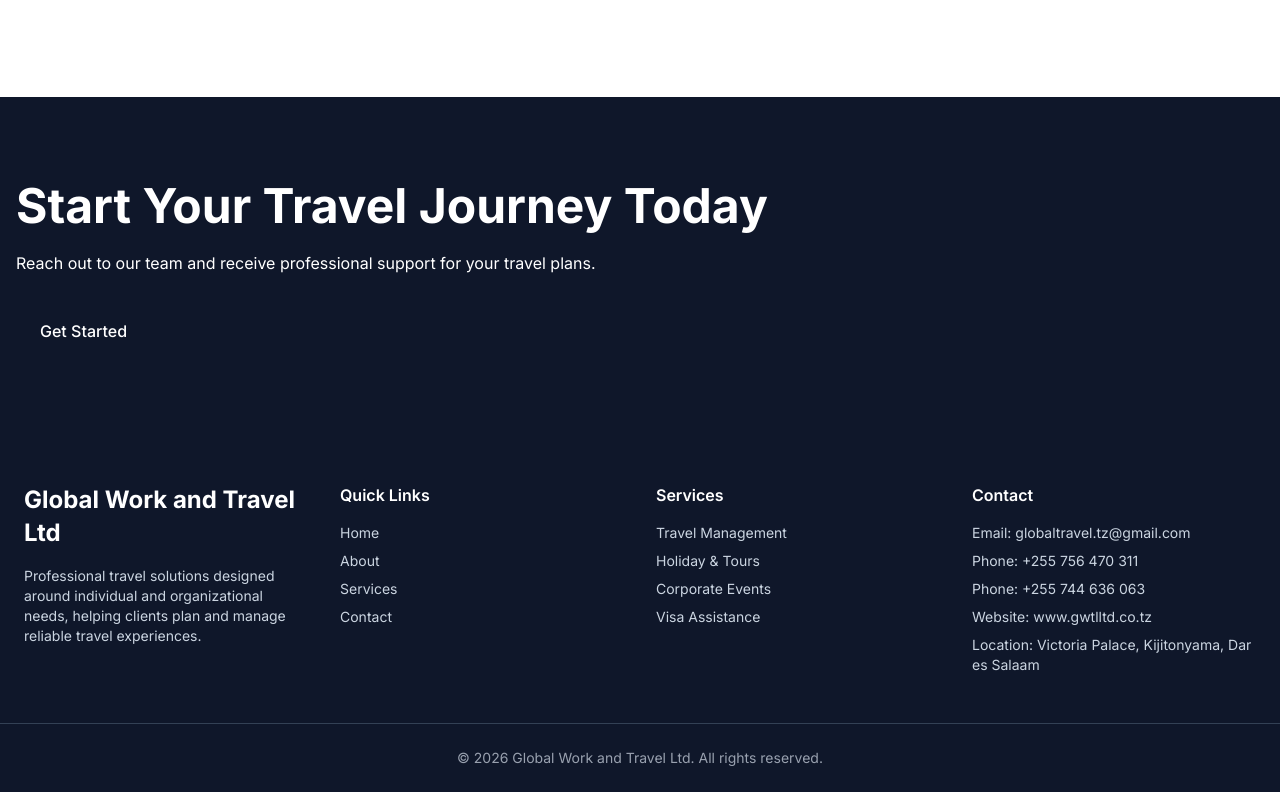
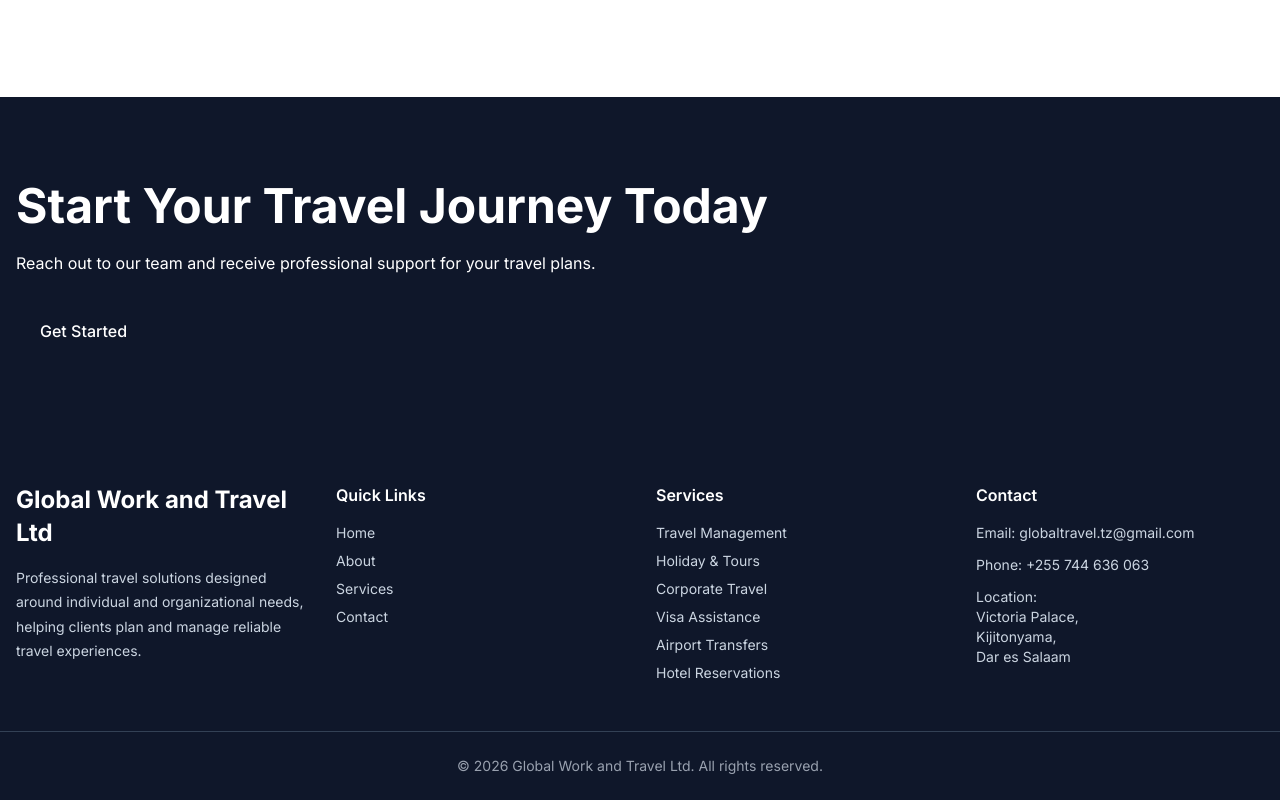
Before and after one commit to ericbalaile/Balaile-Tech-Lab, a React (Vite) app: page /contact in a window 1280 px wide. Shown: the part 1687-2487 px from the top of the page. Built offline with nearby package versions, Linux system fonts and the light colour scheme.

Commit message:
Polish footer layout and company information

```diff
--- a/src/components/layout/Footer.jsx
+++ b/src/components/layout/Footer.jsx
@@ -1,4 +1,5 @@
 import { NavLink } from "react-router-dom";
+import Container from "../ui/Container.jsx";
 
 function Footer() {
   const quickLinks = [
@@ -23,18 +24,21 @@ function Footer() {
   const services = [
     "Travel Management",
     "Holiday & Tours",
-    "Corporate Events",
+    "Corporate Travel",
     "Visa Assistance",
+    "Airport Transfers",
+    "Hotel Reservations",
   ];
 
   return (
     <footer className="bg-gray-900 text-white">
-      <div className="mx-auto grid max-w-7xl gap-8 px-6 py-12 md:grid-cols-4">
+      <Container>
+        <div className="grid gap-8 py-12 md:grid-cols-4">
           {/* Company */}
           <div>
             <h2 className="text-xl font-bold">Global Work and Travel Ltd</h2>
 
-          <p className="mt-4 text-sm text-gray-300">
+            <p className="mt-4 text-sm leading-relaxed text-gray-300">
               Professional travel solutions designed around individual and
               organizational needs, helping clients plan and manage reliable
               travel experiences.
@@ -43,12 +47,15 @@ function Footer() {
 
           {/* Quick Links */}
           <div>
-          <h3 className="font-semibold">Quick Links</h3>
+            <h3 className="font-semibold text-white">Quick Links</h3>
 
             <ul className="mt-4 space-y-2 text-sm text-gray-300">
               {quickLinks.map((link) => (
                 <li key={link.label}>
-                <NavLink to={link.path} className="transition hover:text-white">
+                  <NavLink
+                    to={link.path}
+                    className="transition-colors duration-200 hover:text-white"
+                  >
                     {link.label}
                   </NavLink>
                 </li>
@@ -58,7 +65,7 @@ function Footer() {
 
           {/* Services */}
           <div>
-          <h3 className="font-semibold">Services</h3>
+            <h3 className="font-semibold text-white">Services</h3>
 
             <ul className="mt-4 space-y-2 text-sm text-gray-300">
               {services.map((service) => (
@@ -69,24 +76,47 @@ function Footer() {
 
           {/* Contact */}
           <div>
-          <h3 className="font-semibold">Contact</h3>
+            <h3 className="font-semibold text-white">Contact</h3>
 
-          <ul className="mt-4 space-y-2 text-sm text-gray-300">
-            <li>Email: globaltravel.tz@gmail.com</li>
+            <ul className="mt-4 space-y-3 text-sm text-gray-300">
+              <li>
+                <a
+                  href="mailto:globaltravel.tz@gmail.com"
+                  className="transition-colors duration-200 hover:text-white"
+                >
+                  Email: globaltravel.tz@gmail.com
+                </a>
+              </li>
 
-            <li>Phone: +255 756 470 311</li>
+              <li>
+                <a
+                  href="tel:+255744636063"
+                  className="transition-colors duration-200 hover:text-white"
+                >
+                  Phone: +255 744 636 063
+                </a>
+              </li>
 
-            <li>Phone: +255 744 636 063</li>
-
-            <li>Website: www.gwtlltd.co.tz</li>
-
-            <li>Location: Victoria Palace, Kijitonyama, Dar es Salaam</li>
+              <li>
+                Location:
+                <br />
+                Victoria Palace,
+                <br />
+                Kijitonyama,
+                <br />
+                Dar es Salaam
+              </li>
             </ul>
           </div>
         </div>
+      </Container>
 
-      <div className="border-t border-gray-700 px-6 py-6 text-center text-sm text-gray-400">
+      <div className="border-t border-gray-700">
+        <Container>
+          <div className="py-6 text-center text-sm text-gray-400">
             © 2026 Global Work and Travel Ltd. All rights reserved.
+          </div>
+        </Container>
       </div>
     </footer>
   );
```
Lines whose indentation alone changed are shown as unchanged.
